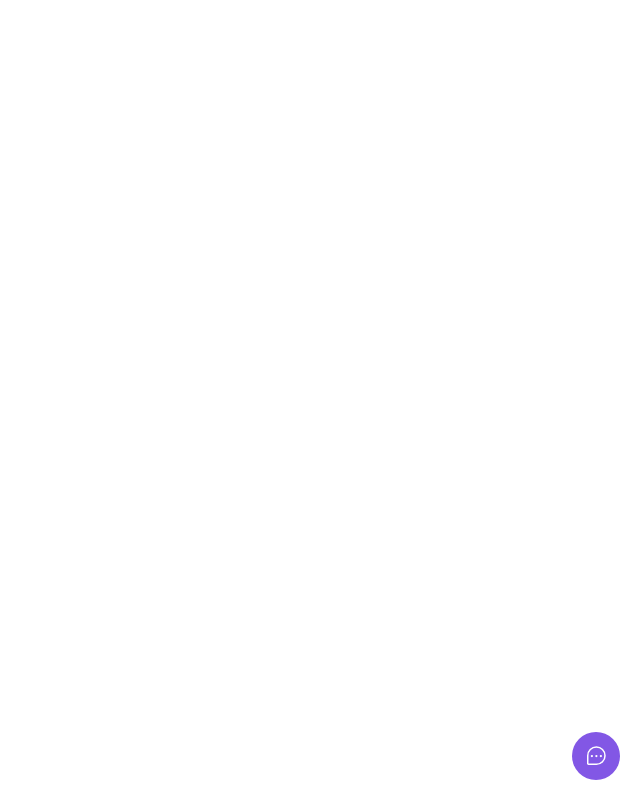
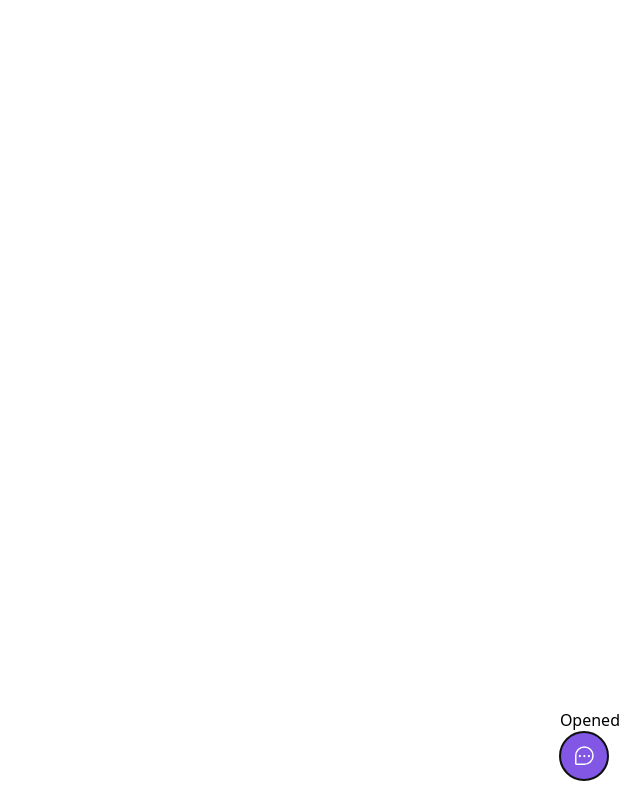
Before and after one commit to raphael-ferreira/feedback-widget, a React (Vite) app in the folder web/: page / in a window 1280 px wide. Both pictures are taken after a click on the button "Feedback". Shown: the whole page, without its empty margins (640-1280 px from the left). Built offline with nearby package versions, Linux system fonts and the light colour scheme.

Commit message:
feat: added popover from headless-ui for accessibility

```diff
--- a/web/package.json
+++ b/web/package.json
@@ -8,6 +8,7 @@
     "preview": "vite preview"
   },
   "dependencies": {
+    "@headlessui/react": "^1.6.1",
     "phosphor-react": "^1.4.1",
     "react": "^18.0.0",
     "react-dom": "^18.0.0"
--- a/web/src/components/Widget.tsx
+++ b/web/src/components/Widget.tsx
@@ -1,16 +1,19 @@
 import { ChatTeardropDots } from "phosphor-react";
+import { Popover } from "@headlessui/react";
 
 export function Widget() {
   return (
-    <div className="absolute bottom-5 right-5">
-      <button className="bg-brand-500 rounded-full px-3 h-12 text-white flex items-center group">
+    <Popover className="absolute bottom-5 right-5">
+      <Popover.Panel>Opened</Popover.Panel>
+
+      <Popover.Button className="bg-brand-500 rounded-full px-3 h-12 text-white flex items-center group">
         <ChatTeardropDots className="w-6 h-6" />
 
         <span className="max-w-0 overflow-hidden group-hover:max-w-xs transition-all duration-500 ease-linear">
           <span className="pl-2"></span>
           Feedback
         </span>
-      </button>
-    </div>
+      </Popover.Button>
+    </Popover>
   );
 }
```
Also changed, not shown: 1 other file (tests, documents, lock files or other folders).
